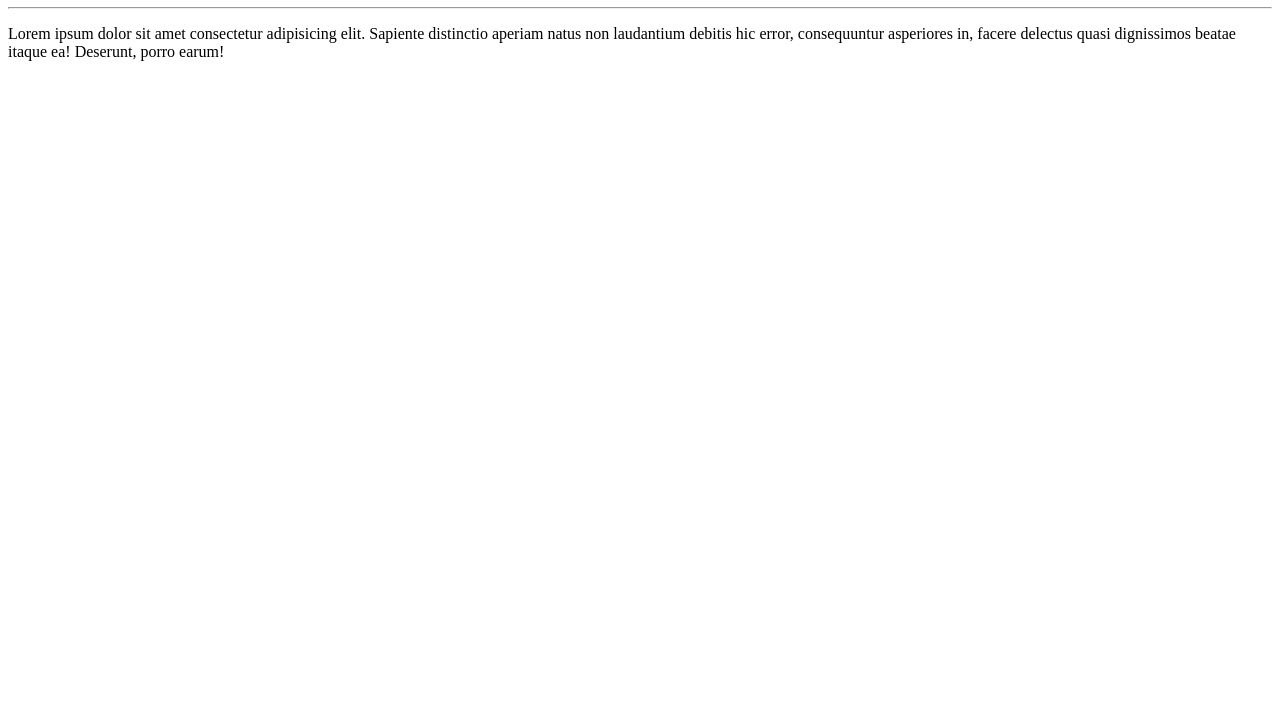
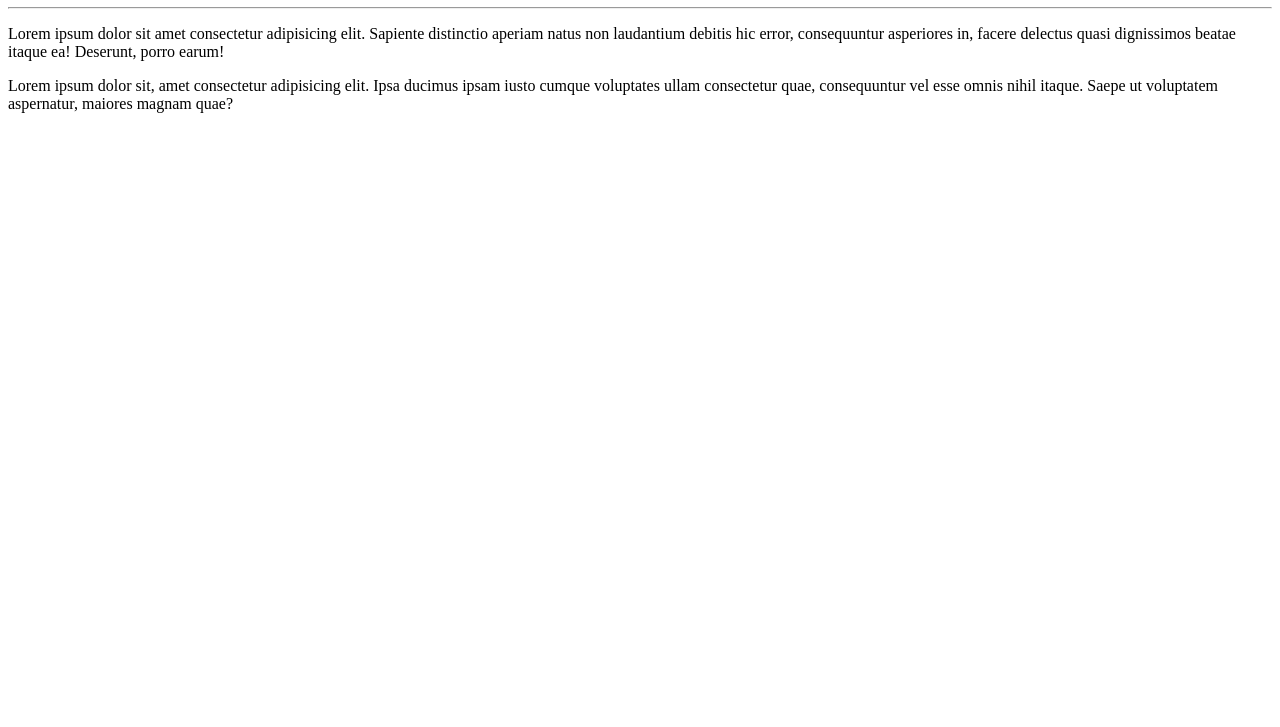
Before and after one commit to Viitorsoares/Ola--Mundo, a plain HTML site: page site-exemplo/index.html in a window 1280 px wide. Shown: the part 73-800 px from the top of the page. Drawn offline with Linux system fonts and the light colour scheme.

Commit message:
adicionei um novo parágrafo

```diff
--- a/site-exemplo/index.html
+++ b/site-exemplo/index.html
@@ -10,5 +10,6 @@
     <h1>Olá, Mundo!</h1>
     <hr>
     <p>Lorem ipsum dolor sit amet consectetur adipisicing elit. Sapiente distinctio aperiam natus non laudantium debitis hic error, consequuntur asperiores in, facere delectus quasi dignissimos beatae itaque ea! Deserunt, porro earum!</p>
+    <p>Lorem ipsum dolor sit, amet consectetur adipisicing elit. Ipsa ducimus ipsam iusto cumque voluptates ullam consectetur quae, consequuntur vel esse omnis nihil itaque. Saepe ut voluptatem aspernatur, maiores magnam quae?</p>
 </body>
 </html>
```
